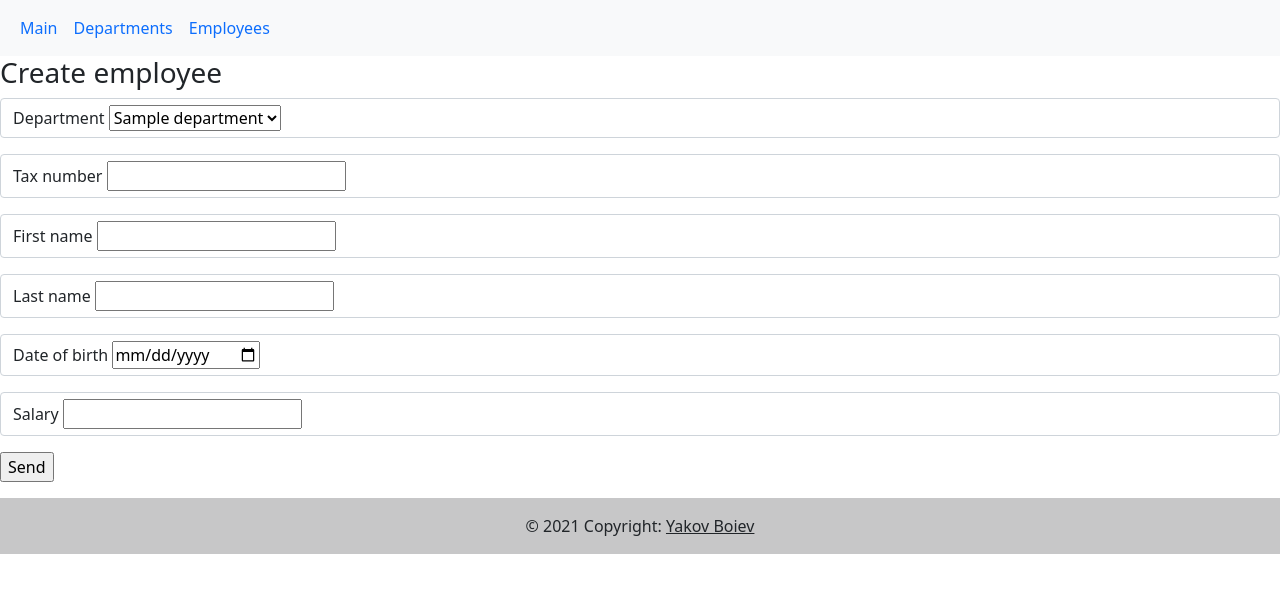
After one commit to YakovBoiev/Epam-project, a Flask app: page /employee/create in a window 1280 px wide. The commit adds this page. Shown: the top 593 px of the page. Run offline with Flask 2, Linux system fonts and the light colour scheme; tables that the repository leaves empty hold one stand-in row (values such as "Sample post"); some libraries are stand-ins or nearby versions.

Commit message:
create CRUD Employee

```diff
--- a/department_app/forms.py
+++ b/department_app/forms.py
@@ -1,8 +1,18 @@
 from flask_wtf import FlaskForm
-from wtforms import StringField, SubmitField
+from wtforms import StringField, SubmitField, DateField, DecimalField, SelectField
 from wtforms.validators import Length, DataRequired
 
 
 class DepartmentForm(FlaskForm):
     names = StringField('Department name', validators=[DataRequired(), Length(max=80)])
     submit = SubmitField('Send')
+
+
+class EmployeeForm(FlaskForm):
+    department_id = SelectField('Department', coerce=int)
+    tax_number = StringField('Tax number', validators=[DataRequired()])
+    first_name = StringField('First name', validators=[DataRequired(), Length(max=80)])
+    last_name = StringField('Last name', validators=[DataRequired(), Length(max=80)])
+    date_of_birth = DateField('Date of birth', validators=[DataRequired()])
+    salary = DecimalField('Salary', validators=[DataRequired()])
+    submit = SubmitField('Send')
--- a/department_app/templates/departments.html
+++ b/department_app/templates/departments.html
@@ -19,7 +19,7 @@
   </tbody>
 </table>
 <div>
-  <a class="btn btn-primary" href="department/create" role="button">CREATE</a>
+  <a class="btn btn-primary" href="{{ url_for('department_create') }}" role="button">CREATE</a>
 </div>
 <br/>
 {% endblock %}
--- /dev/null
+++ b/department_app/templates/employee_create.html
@@ -0,0 +1,17 @@
+{% extends "base.html" %}
+{% block title %} {{ title }} {% endblock %}
+{% block content %}
+<div>
+  <h3>{{title}}</h3>
+</div>
+<form method="post">
+  {{ form.hidden_tag() }}
+    <p class="form-control">{{ form.department_id.label()}} {{ form.department_id() }}</p>
+    <p class="form-control">{{ form.tax_number.label()}} {{ form.tax_number() }}</p>
+    <p class="form-control">{{ form.first_name.label()}} {{ form.first_name() }}</p>
+    <p class="form-control">{{ form.last_name.label()}} {{ form.last_name() }}</p>
+    <p class="form-control">{{ form.date_of_birth.label()}} {{ form.date_of_birth() }}</p>
+    <p class="form-control">{{ form.salary.label()}} {{ form.salary() }}</p>
+    <p> {{form.submit() }} </p>
+  </form>
+{% endblock %}
--- a/department_app/templates/employees.html
+++ b/department_app/templates/employees.html
@@ -14,7 +14,7 @@
   <tbody>
   {% for employee in employees_list %}
     <tr>
-      <td>{{ employee.last_name }}</td>
+      <td><a href="{{ url_for('employee_read', _id=employee.id) }}">{{ employee.last_name }}</a></td>
       <td>{{ employee.first_name }}</td>
       <td>{{ employee.tax_number }}</td>
       <td>{{ employee.date_of_birth}}</td>
@@ -24,4 +24,8 @@
     {% endfor %}
   </tbody>
 </table>
+<div>
+  <a class="btn btn-primary" href={{url_for('employee_create')}} role="button">CREATE</a>
+</div>
+<br/>
 {% endblock %}
--- a/department_app/templates/index.html
+++ b/department_app/templates/index.html
@@ -1,6 +1,5 @@
 {% extends "base.html" %}
+{% block title %} {{ title }} {% endblock %}
 {% block content %}
-
 <h3>Main Page content</h3>
-
 {% endblock %}
--- a/department_app/views.py
+++ b/department_app/views.py
@@ -1,13 +1,14 @@
 from department_app.app import app, db
 from flask import render_template, redirect, request, url_for
-from department_app.forms import DepartmentForm
+from department_app.forms import DepartmentForm, EmployeeForm
 from department_app.models import Department, Employee
 
 
 @app.route('/index')
 @app.route('/')
 def index():
-    return render_template('index.html')
+    title = 'Main'
+    return render_template('index.html', title=title)
 
 
 @app.route('/departments')
@@ -67,3 +68,67 @@ def employees():
 def employees_department_list(department_id):
     employees_list = Employee.query.filter_by(department_id=department_id)
     return render_template('employees.html', employees_list=employees_list)
+
+
+@app.route('/employee/create', methods=['GET', 'POST'])
+def employee_create():
+    title = 'Create employee'
+    form = EmployeeForm()
+    departments_list = []
+    for department in Department.query.all():
+        departments_list.append((department.id, department.names))
+    form.department_id.choices = departments_list
+    if form.validate_on_submit():
+        employee = Employee(department_id=form.department_id.data,
+                            tax_number=form.tax_number.data,
+                            first_name=form.first_name.data,
+                            last_name=form.last_name.data,
+                            date_of_birth=form.date_of_birth.data,
+                            salary=form.salary.data)
+        db.session.add(employee)
+        db.session.commit()
+        return redirect(url_for('employees_department_list', department_id=employee.department_id))
+    return render_template('employee_create.html', form=form, title=title)
+
+
+@app.route('/employee/<int:_id>')
+def employee_read(_id):
+    employee = Employee.query.get(_id)
+    return render_template('employee_card.html', employee=employee)
+
+
+@app.route('/employee/update/<int:_id>', methods=['GET', 'POST'])
+def employee_update(_id):
+    title = "Update employee"
+    employee = Employee.query.get(_id)
+    form = EmployeeForm()
+    departments_list = []
+    for department in Department.query.all():
+        departments_list.append((department.id, department.names))
+    form.department_id.choices = departments_list
+    if request.method == 'GET':
+        form.tax_number.data = employee.tax_number
+        form.first_name.data = employee.first_name
+        form.last_name.data = employee.last_name
+        form.date_of_birth.data = employee.date_of_birth
+        form.salary.data = employee.salary
+        return render_template('employee_create.html', form=form, title=title)
+    if request.method == 'POST':
+        if form.validate_on_submit():
+            print(form.department_id.data)
+            employee.department_id = form.department_id.data,
+            employee.tax_number = form.tax_number.data,
+            employee.first_name = form.first_name.data,
+            employee.last_name = form.last_name.data,
+            employee.date_of_birth = form.date_of_birth.data,
+            employee.salary = form.salary.data
+            db.session.commit()
+            return redirect(url_for('employee_read', _id=employee.id))
+
+
+@app.route('/employee/delete/<int:_id>')
+def employee_delete(_id):
+    employee = Employee.query.get(_id)
+    db.session.delete(employee)
+    db.session.commit()
+    return redirect(url_for('employees'))
```
Also changed, not shown: department_app/templates/employee_card.html (added, +17 -0 lines).
